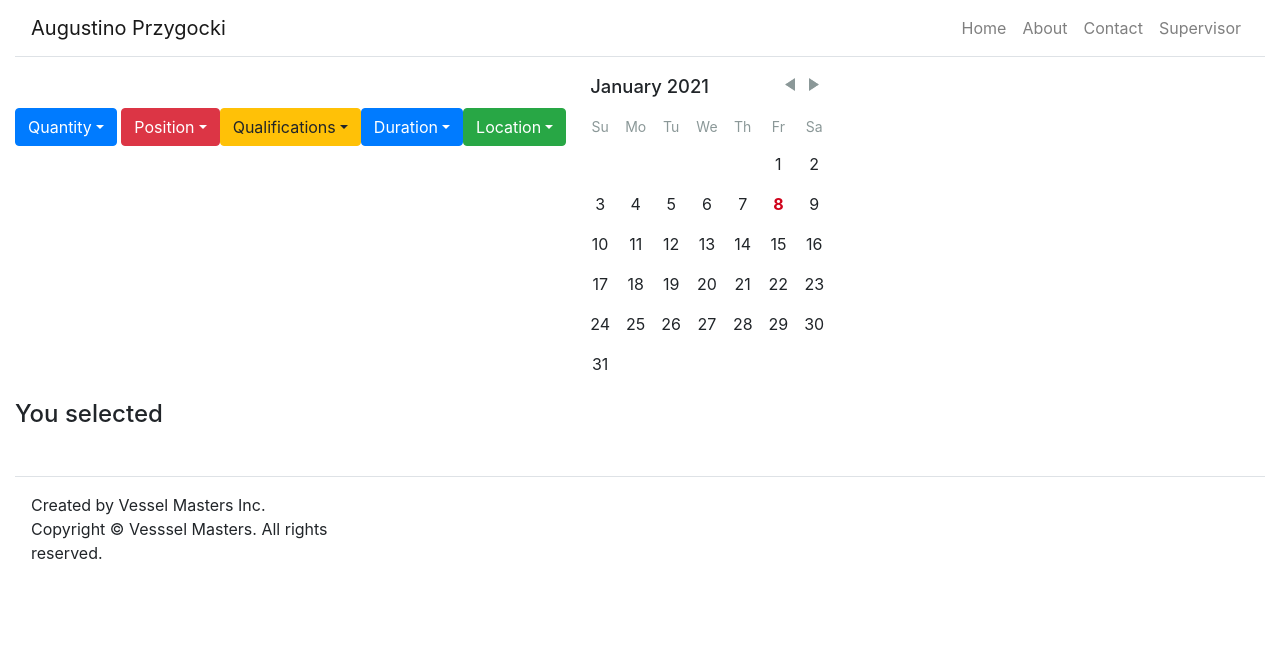
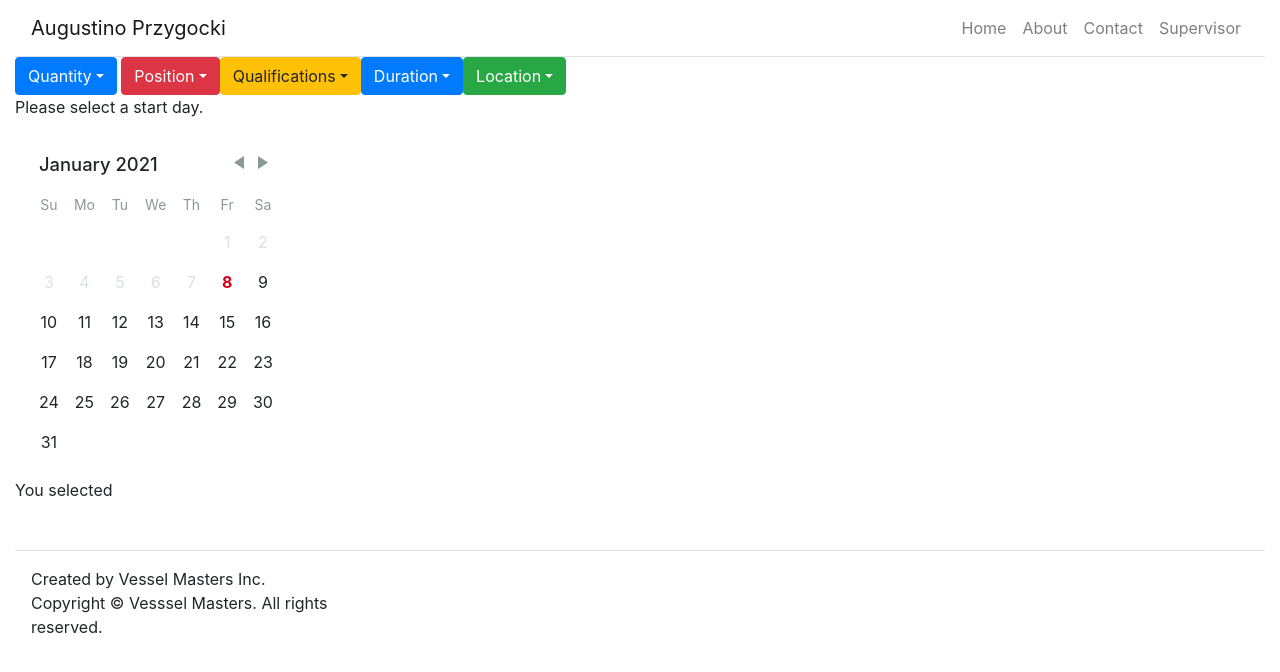
Before and after one commit to aprzygocki/dispatch, a React (Create React App) app: page /supervisor in a window 1280 px wide. Shown: the top 672 px of the page. Built offline with nearby package versions, Linux system fonts and the light colour scheme.

Commit message:
disabled past days on calendar

```diff
--- a/src/components/Calendar.js
+++ b/src/components/Calendar.js
@@ -1,40 +1,41 @@
-// This component is actually inactive. It works on the supervisor page
-// because it takes so little to render a calendar. However,
-// selecting a date and getting props from it is currently impossible.
+import React from 'react';
+import DayPicker from 'react-day-picker';
 
-// import React from 'react';
-// import DayPicker from 'react-day-picker';
+import 'react-day-picker/lib/style.css';
 
-// import 'react-day-picker/lib/style.css';
+export default class Calendar extends React.Component {
+  constructor(props) {
+    super(props);
+    this.handleDayClick = this.handleDayClick.bind(this);
+    this.state = {
+      selectedDay: undefined,
+    };
+  }
 
-// export default class DayPicker extends React.Component {
-//   constructor(props) {
-//     super(props);
-//     this.handleDayClick = this.handleDayClick.bind(this);
-//     this.state = {
-//       selectedDay: undefined,
-//     };
-//   }
+  handleDayClick(day) {
+    this.setState({ selectedDay: day });
+  }
 
-//   handleDayClick(day) {
-//     this.setState({ selectedDay: day });
-//   }
-
-//   render() {
-//     return (
-//       <div>
-//         <DayPicker
-//           onDayClick={this.handleDayClick}
-//           selectedDays={this.state.selectedDay}
-//         />
-//         {this.state.selectedDay ? (
-//           <p>You clicked {this.state.selectedDay.toLocaleDateString()}</p>
-//         ) : (
-//           <p>Please select a day.</p>
-//         )}
-//       </div>
-//     );
-//   }
-// }
-
-// export default DayPicker as Calendar
+  render() {
+    return (
+      <div>
+        {this.state.selectedDay ? (
+          <p>You clicked {this.state.selectedDay.toLocaleDateString()}</p>
+        ) : (
+          <p>Please select a start day.</p>
+        )}
+        <DayPicker
+          onDayClick={this.handleDayClick}
+          selectedDays={this.state.selectedDay}
+          firstDayOfWeek={ 0 }
+          disabledDays={
+            [
+              { daysOfWeek: [] },
+              { before: new Date()}
+            ]
+          }
+        />
+        </div>
+    );
+  }
+}
--- a/src/pages/SupervisorPage.js
+++ b/src/pages/SupervisorPage.js
@@ -8,7 +8,7 @@ import { Dropdown } from 'react-bootstrap';
 import DropdownButton from 'react-bootstrap/DropdownButton';
 import DayPicker from 'react-day-picker';
 import 'react-day-picker/lib/style.css';
-// import Calendar from '../components/Calendar';
+import Calendar from '../components/Calendar';
 // import SplitButton from 'react-bootstrap/SplitButton';
 // import ToggleButton from 'react-bootstrap/ToggleButton';
 // import ToggleButtonGroup from 'react-bootstrap/ToggleButtonGroup';
@@ -77,9 +77,9 @@ return(
         <Dropdown.Item eventKey="Call Supervisor for Location Start">Call Supervisor for Location Start</Dropdown.Item>
     </Dropdown.Menu>
   </Dropdown>
-  {/* <Calendar/> */}
-  <DayPicker/>
-  <h4>You selected {value}</h4>
+  <Calendar/>
+
+  <div>You selected {value}</div>
 </>
 );
     }
```
Also changed, not shown: 1 other file (tests, documents, lock files or other folders).
